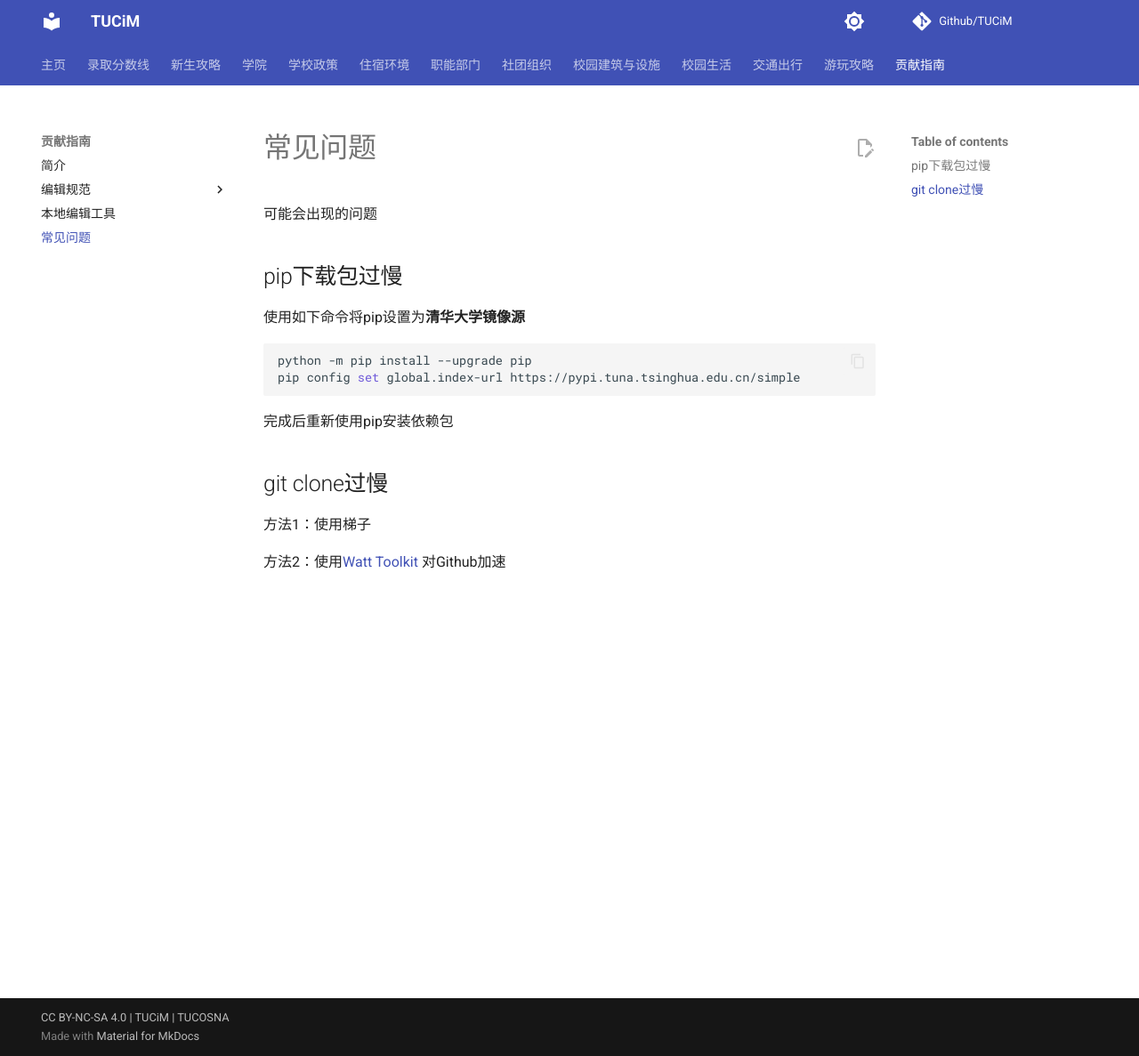
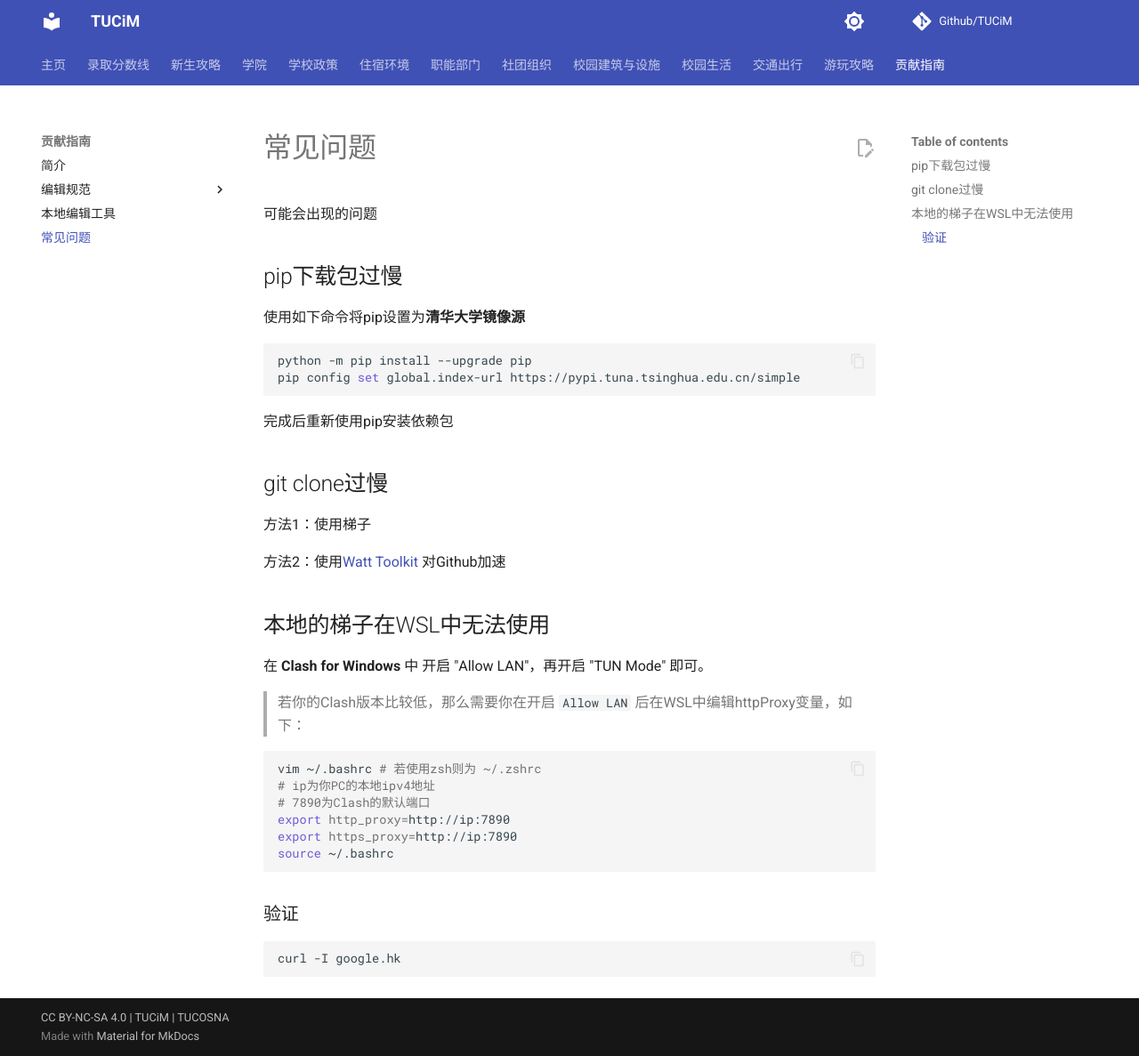
Before and after one commit to teriyakisushi/TUCiM, an MkDocs documentation site: the page built from docs/edit/troubleshooting.md, in a window 1280 px wide and 1187 px high. Shown: the whole window at 89% size. Built offline with MkDocs 1.6.1 and Material for MkDocs 9.7.7, drawn with Linux system fonts in a browser that asks for light colours; comment, search, counter and statistics services are not loaded.

````diff
--- a/docs/edit/troubleshooting.md
+++ b/docs/edit/troubleshooting.md
@@ -16,3 +16,24 @@ pip config set global.index-url https://pypi.tuna.tsinghua.edu.cn/simple
 方法1：使用梯子
 
 方法2：使用[Watt Toolkit](https://steampp.net/) 对Github加速
+
+## 本地的梯子在WSL中无法使用
+
+在 **Clash for Windows** 中 开启 "Allow LAN"，再开启 "TUN Mode" 即可。
+
+> 若你的Clash版本比较低，那么需要你在开启 `Allow LAN` 后在WSL中编辑httpProxy变量，如下：
+
+```shell
+vim ~/.bashrc # 若使用zsh则为 ~/.zshrc
+# ip为你PC的本地ipv4地址
+# 7890为Clash的默认端口
+export http_proxy=http://ip:7890
+export https_proxy=http://ip:7890
+source ~/.bashrc
+```
+
+### 验证
+
+```shell
+curl -I google.hk
+```
````
Also changed, not shown: README.md (added, +38 -0 lines), docs/index.md (+2 -2 lines), 1 other file.
